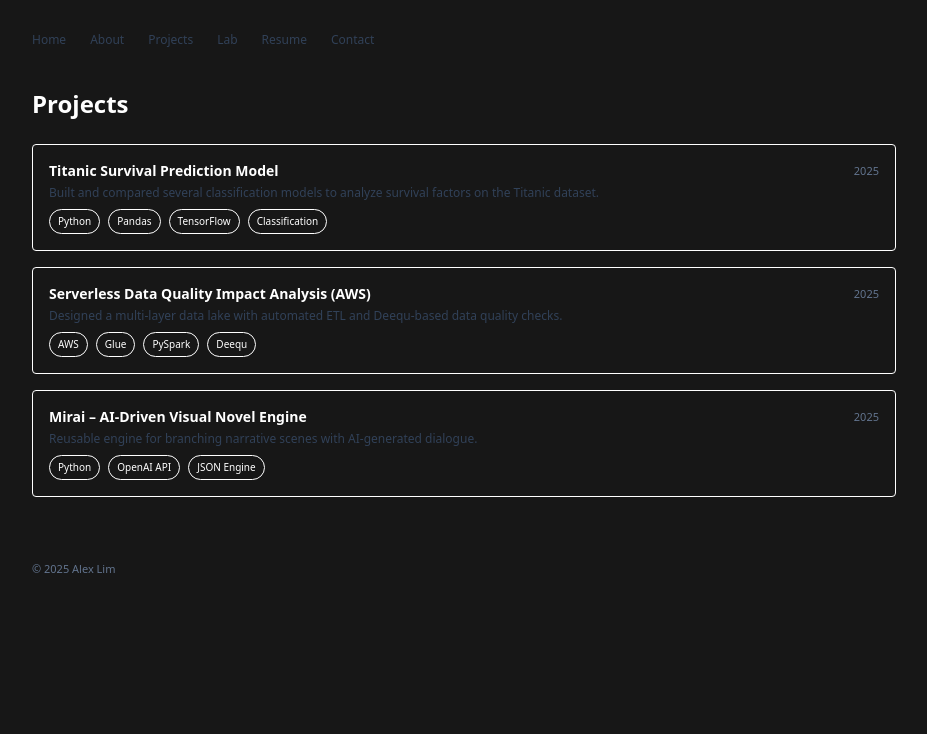
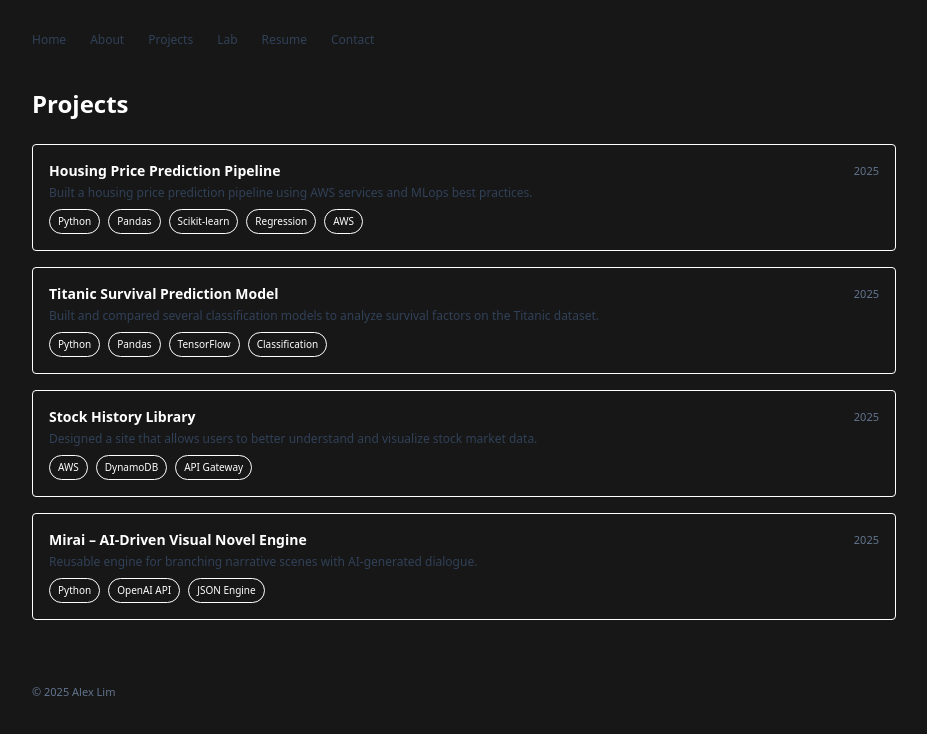
Before and after one commit to aminwoolim/personal-site, a Next.js app: page /projects in a window 1280 px wide. Shown: the top 734 px of the page, without its empty margins (176-1103 px from the left). Built offline with nearby package versions, Linux system fonts and the light colour scheme.

Commit message:
site color revisions and project updates

```diff
--- a/app/globals.css
+++ b/app/globals.css
@@ -14,8 +14,8 @@
 
 @media (prefers-color-scheme: dark) {
   :root {
-    --background: #f1d7d7cd;
-    --foreground: #ededed;
+    --background: #ffffffcd;
+    --foreground: #2d2d2d;
   }
 }
 
--- a/app/projects/page.tsx
+++ b/app/projects/page.tsx
@@ -15,6 +15,14 @@ type Project = {
 
 
 const projects: Project[] = [
+  {slug: "aws-housing-mlops",
+   title: "Housing Price Prediction Pipeline",
+   period: "2025",
+   tags: ["Python", "Pandas", "Scikit-learn", "Regression", "AWS"],
+   summary:
+     "Built a housing price prediction pipeline using AWS services and MLops best practices.",
+   githubUrl: "https://github.com/aminwoolim/aws-housing-mlops"
+  },
   {
     slug: "titanic-survival-model",
     title: "Titanic Survival Prediction Model",
@@ -25,13 +33,13 @@ const projects: Project[] = [
     githubUrl: "https://github.com/aminwoolim/titanic-survival-prediction"
   },
   {
-    slug: "serverless-data-quality-aws",
-    title: "Serverless Data Quality Impact Analysis (AWS)",
+    slug: "Stock-HistoLib",
+    title: "Stock History Library",
     period: "2025",
-    tags: ["AWS", "Glue", "PySpark", "Deequ"],
+    tags: ["AWS", "DynamoDB", "API Gateway"],
     summary:
-      "Designed a multi-layer data lake with automated ETL and Deequ-based data quality checks.",
-    githubUrl: "https://github.com/aminwoolim/serverless-data-quality-aws"
+      "Designed a site that allows users to better understand and visualize stock market data.",
+    githubUrl: "https://github.com/aminwoolim/Stock-HistoLib"
   },
   {
     slug: "mirai-visual-novel-engine",
```
